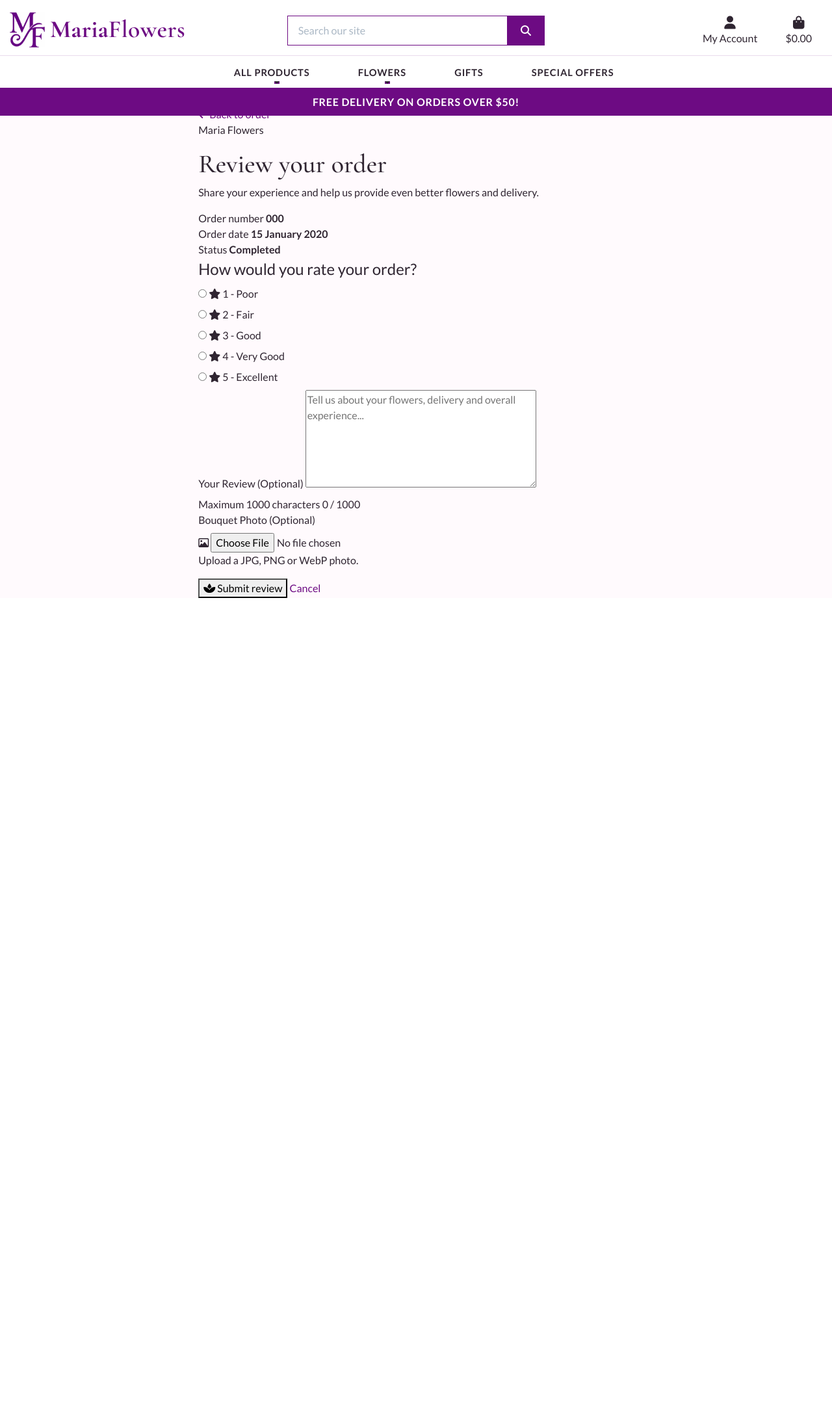
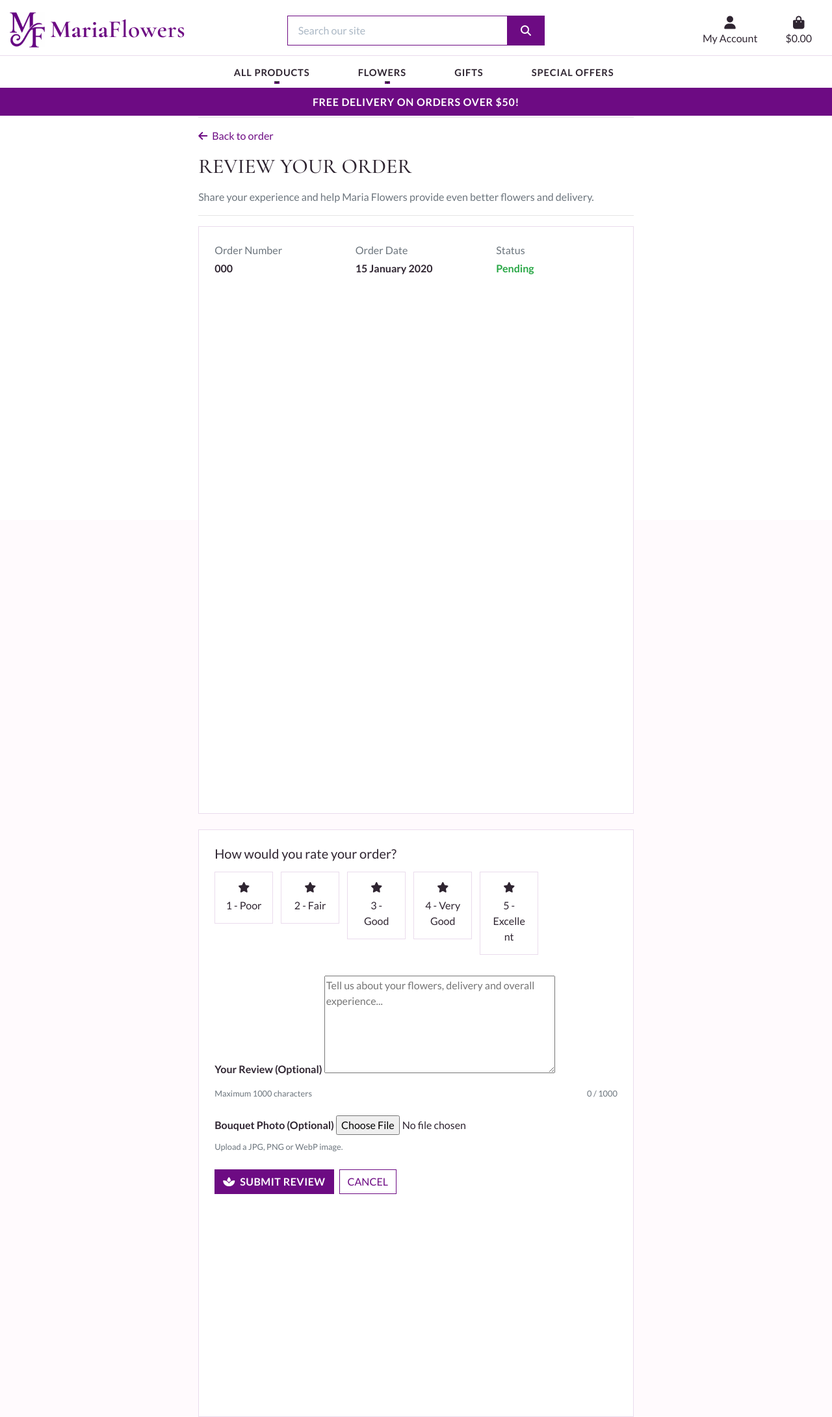
Before and after one commit to akashebaev-ux/mariaflowers, a Django app: template checkout/templates/checkout/submit_review.html in a window 1280 px wide. Shown: the whole page at 65% size. Before the commit the page ends 920 px from the top, so only its background shows below. Run offline with Django 3.2, Linux system fonts and the light colour scheme; the template is opened without the code that fills it: values that come from a table or form of the project are taken from there, others are empty; tables that the repository leaves empty hold one stand-in row (values such as "Sample post"); some libraries are stand-ins or nearby versions.

Commit message:
Align order review page with existing Maria Flowers styles

```diff
--- a/checkout/templates/checkout/submit_review.html
+++ b/checkout/templates/checkout/submit_review.html
@@ -14,79 +14,87 @@
 {% endblock %}
 
 {% block content %}
-<section class="maria-review-page">
-    <div class="container">
+    <div class="overlay"></div>
+
+    <div class="container pb-5">
         <div class="row justify-content-center">
             <div class="col-12 col-lg-8">
+                <hr>
 
                 <a
                     href="{% url 'order_history' order.order_number %}"
-                    class="maria-back-link"
+                    class="d-inline-block mb-3"
                 >
-                    <i class="fas fa-arrow-left"></i>
+                    <i class="fas fa-arrow-left mr-1"></i>
                     Back to order
                 </a>
 
-                <div class="maria-review-heading">
-                    <p class="maria-review-eyebrow">
-                        Maria Flowers
+                <h2 class="logo-font mb-3">
+                    Review Your Order
+                </h2>
+
+                <p class="text-muted">
+                    Share your experience and help Maria Flowers
+                    provide even better flowers and delivery.
                 </p>
 
-                    <h1>Review your order</h1>
+                <hr>
 
-                    <p>
-                        Share your experience and help us provide
-                        even better flowers and delivery.
+                <div class="card p-4 mb-4">
+                    <div class="row">
+                        <div class="col-12 col-md-4 mb-3 mb-md-0">
+                            <p class="text-muted mb-1">
+                                Order Number
                             </p>
-                </div>
-
-                <div class="maria-review-order-summary">
-                    <div>
-                        <span>Order number</span>
 
                             <strong>
                                 {{ order.order_number }}
                             </strong>
                         </div>
 
-                    <div>
-                        <span>Order date</span>
+                        <div class="col-12 col-md-4 mb-3 mb-md-0">
+                            <p class="text-muted mb-1">
+                                Order Date
+                            </p>
 
                             <strong>
                                 {{ order.date|date:"j F Y" }}
                             </strong>
                         </div>
 
-                    <div>
-                        <span>Status</span>
+                        <div class="col-12 col-md-4">
+                            <p class="text-muted mb-1">
+                                Status
+                            </p>
 
-                        <strong class="maria-completed-status">
-                            Completed
+                            <strong class="text-success">
+                                {{ order.get_status_display }}
                             </strong>
                         </div>
                     </div>
+                </div>
 
-                <div class="maria-review-card">
+                <div class="card p-4">
                     <form
                         method="POST"
                         enctype="multipart/form-data"
                     >
                         {% csrf_token %}
 
-                        <fieldset class="maria-rating-fieldset">
-                            <legend>
+                        <fieldset class="mb-4">
+                            <legend class="h5 mb-3">
                                 How would you rate your order?
                             </legend>
 
-                            <div class="maria-rating-options">
+                            <div class="review-rating">
                                 {% for radio in review_form.rating %}
-                                    <div class="maria-rating-option">
+                                    <div>
                                         {{ radio.tag }}
 
                                         <label
                                             for="{{ radio.id_for_label }}"
                                         >
-                                            <i class="fas fa-star"></i>
+                                            <i class="fas fa-star d-block mb-2"></i>
 
                                             <span>
                                                 {{ radio.choice_label }}
@@ -97,85 +105,95 @@
                             </div>
 
                             {% for error in review_form.rating.errors %}
-                                <p class="maria-form-error">
+                                <p class="text-danger small mt-2 mb-0">
                                     {{ error }}
                                 </p>
                             {% endfor %}
                         </fieldset>
 
-                        <div class="maria-review-field">
+                        <div class="form-group mb-4">
                             <label
                                 for="{{ review_form.comment.id_for_label }}"
+                                class="font-weight-bold"
                             >
                                 {{ review_form.comment.label }}
                             </label>
 
                             {{ review_form.comment }}
 
-                            <div class="maria-review-character-row">
-                                <span>
+                            <div
+                                class="d-flex justify-content-between
+                                       mt-2"
+                            >
+                                <small class="text-muted">
                                     Maximum 1000 characters
-                                </span>
+                                </small>
 
-                                <span id="review-character-count">
+                                <small
+                                    class="text-muted"
+                                    id="review-character-count"
+                                >
                                     0 / 1000
-                                </span>
+                                </small>
                             </div>
 
                             {% for error in review_form.comment.errors %}
-                                <p class="maria-form-error">
+                                <p class="text-danger small mt-2 mb-0">
                                     {{ error }}
                                 </p>
                             {% endfor %}
                         </div>
 
-                        <div class="maria-review-field">
+                        <div class="form-group mb-4">
                             <label
                                 for="{{ image_form.image.id_for_label }}"
+                                class="font-weight-bold"
                             >
                                 {{ image_form.image.label }}
                             </label>
 
-                            <div class="maria-image-upload-box">
-                                <i class="far fa-image"></i>
-
                             {{ image_form.image }}
 
-                                <p>
-                                    Upload a JPG, PNG or WebP photo.
-                                </p>
-                            </div>
+                            <small class="form-text text-muted">
+                                Upload a JPG, PNG or WebP image.
+                            </small>
 
                             {% for error in image_form.image.errors %}
-                                <p class="maria-form-error">
+                                <p class="text-danger small mt-2 mb-0">
                                     {{ error }}
                                 </p>
                             {% endfor %}
                         </div>
 
-                        <div class="maria-review-actions">
+                        {% for error in review_form.non_field_errors %}
+                            <p class="text-danger small mb-3">
+                                {{ error }}
+                            </p>
+                        {% endfor %}
+
+                        <div class="d-flex flex-wrap">
                             <button
                                 type="submit"
-                                class="maria-review-submit"
+                                class="btn btn-black rounded-0
+                                       text-uppercase mr-2 mb-2"
                             >
-                                <i class="fas fa-spa"></i>
-                                Submit review
+                                <i class="fas fa-spa mr-1"></i>
+                                Submit Review
                             </button>
 
                             <a
                                 href="{% url 'order_history' order.order_number %}"
-                                class="maria-review-cancel"
+                                class="btn btn-outline-black rounded-0
+                                       text-uppercase mb-2"
                             >
                                 Cancel
                             </a>
                         </div>
                     </form>
                 </div>
-
             </div>
         </div>
     </div>
-</section>
 {% endblock %}
 
 {% block postloadjs %}
@@ -186,7 +204,6 @@
             const textarea = document.getElementById(
                 "{{ review_form.comment.id_for_label }}"
             );
-
             const counter = document.getElementById(
                 "review-character-count"
             );
```
Lines whose indentation alone changed are shown as unchanged.
